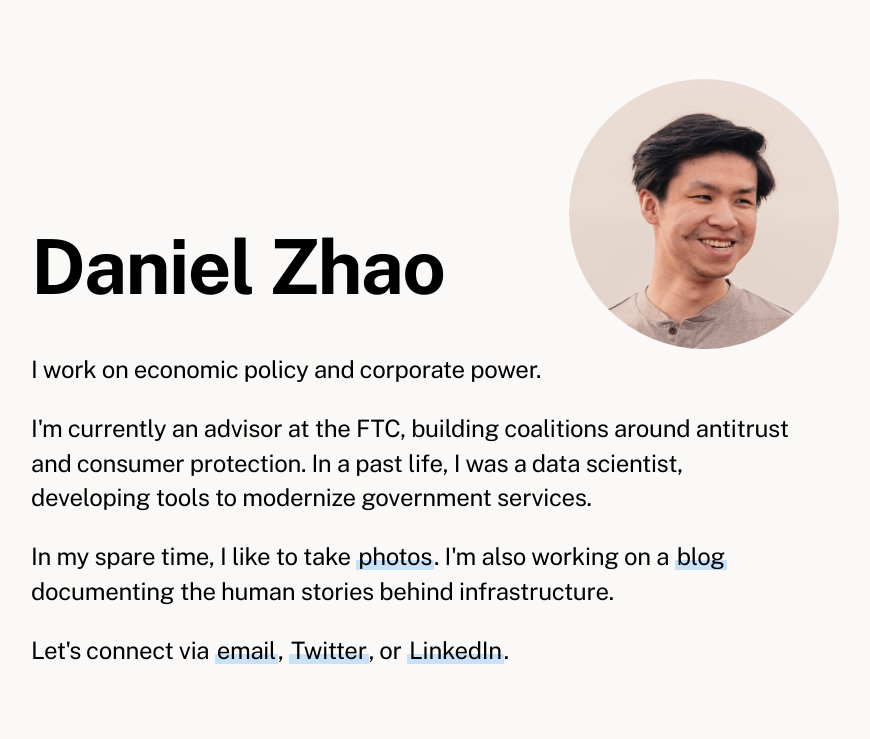
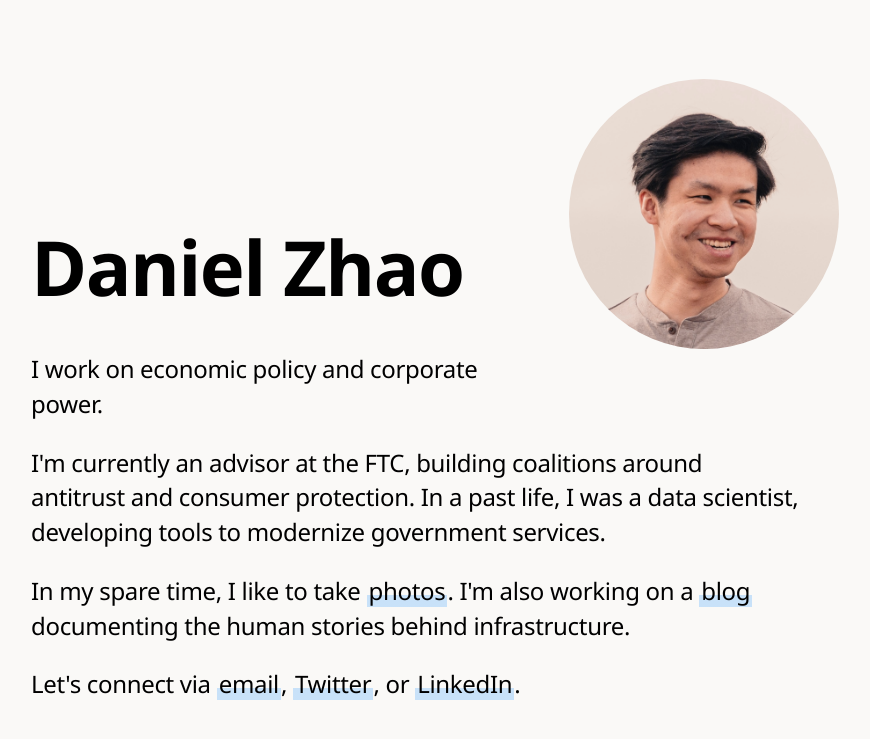
Before and after one commit to iamdanzhao/iamdanzhao.github.io, a Jekyll site: the page index.html, which Jekyll copies as it is, in a window 1280 px wide. Shown: the top 739 px of the page, without its empty margins (225-1095 px from the left). Built offline with Jekyll 4.4.1, drawn with Linux system fonts in a browser that asks for light colours; some web fonts are replaced.

Commit message:
new font

```diff
--- a/index.html
+++ b/index.html
@@ -12,9 +12,10 @@
         <title>Home | Daniel Zhao</title>
         <script src="https://ajax.googleapis.com/ajax/libs/jquery/3.4.1/jquery.min.js"></script>
         <link href="/styles/main.css" rel="stylesheet">
-        <link rel="preconnect" href="https://fonts.googleapis.com">
-        <link rel="preconnect" href="https://fonts.gstatic.com" crossorigin>
-        <link href="https://fonts.googleapis.com/css2?family=Public+Sans:ital,wght@0,100..900;1,100..900&display=swap" rel="stylesheet">
+        <!-- <link rel="preconnect" href="https://fonts.googleapis.com"> -->
+        <!-- <link rel="preconnect" href="https://fonts.gstatic.com" crossorigin> -->
+        <!-- <link href="https://fonts.googleapis.com/css2?family=Public+Sans:ital,wght@0,100..900;1,100..900&display=swap" rel="stylesheet"> -->
+        <link rel="stylesheet" href="https://use.typekit.net/jxo8pul.css">
         <link rel="stylesheet" href="https://cdnjs.cloudflare.com/ajax/libs/font-awesome/4.7.0/css/font-awesome.min.css">
         <meta name="viewport" content="width=device-width, initial-scale=1, maximum-scale=1, minimum-scale=1">
         <link rel="apple-touch-icon" sizes="180x180" href="/apple-touch-icon.png">
--- a/styles/main.css
+++ b/styles/main.css
@@ -12,7 +12,7 @@
 /* MAIN STYLES */
 
 body {
-    font-family: 'Public Sans', 'SF Pro', 'Segoe UI', 'Helvetiva Neue', 'Arial', sans-serif;
+    font-family: 'neue-haas-unica', 'SF Pro', 'Segoe UI', 'Helvetiva Neue', 'Arial', sans-serif;
     padding: 0;
     margin: 0;
     line-height: 1.5em;
```
